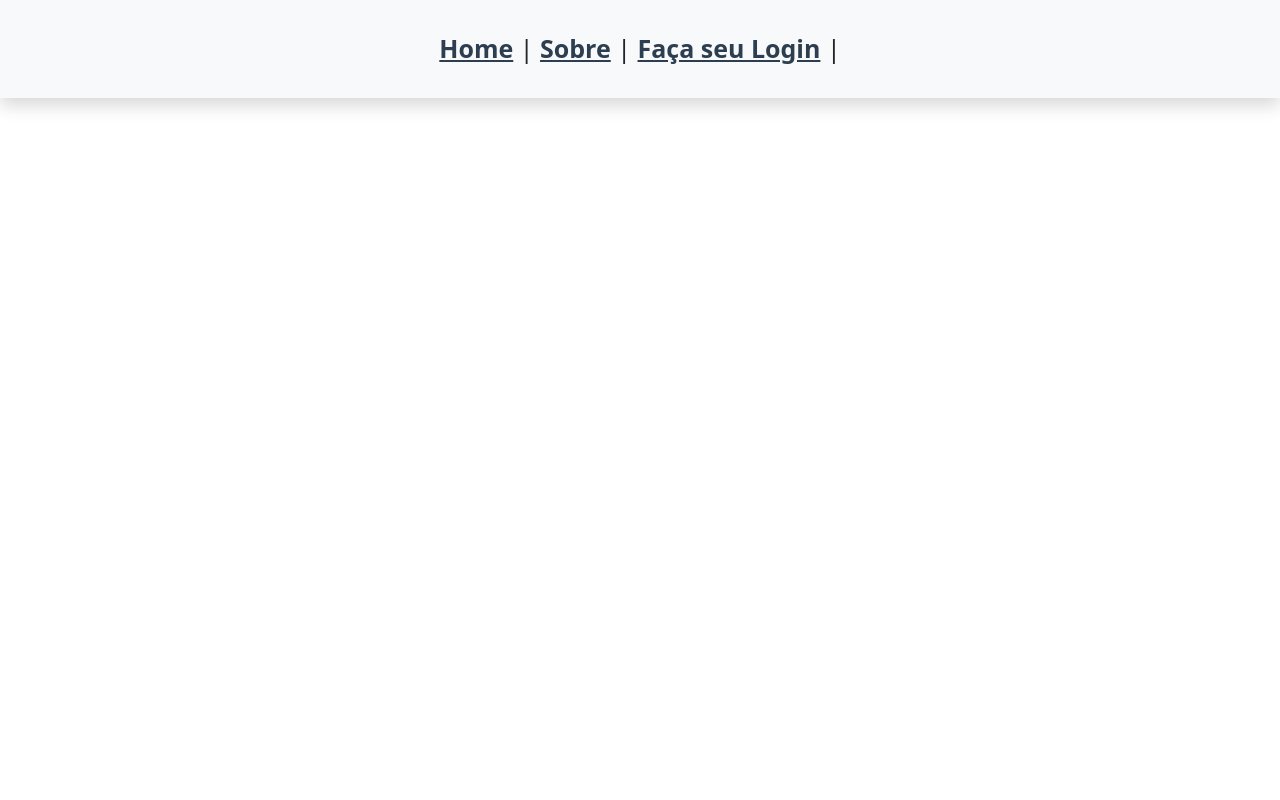
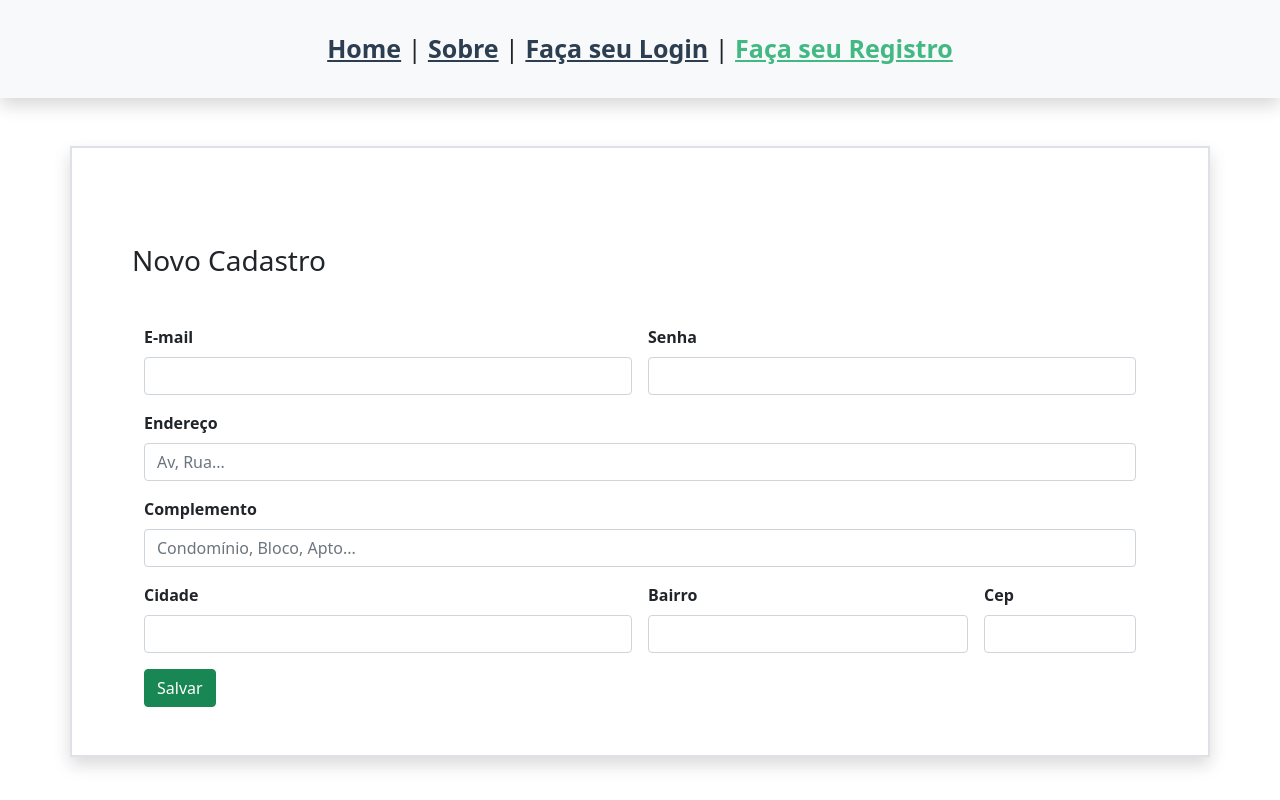
Before and after one commit to Victor-Potter/jukebox-front, a Vue app: page /register in a window 1280 px wide. Built offline with nearby package versions, Linux system fonts and the light colour scheme.

Commit message:
WIP.: view Register concluida. / projeto rodando.

```diff
--- a/src/App.vue
+++ b/src/App.vue
@@ -3,7 +3,7 @@
     <router-link to="/">Home</router-link> |
     <router-link to="/about">Sobre</router-link> |
     <router-link to="/login">Faça seu Login</router-link> |
-    <!-- <router-link to="/register">Faça seu Registro</router-link> -->
+    <router-link to="/register">Faça seu Registro</router-link>
   </div>
   <router-view/>
 </template>
--- a/src/components/HelloWorld.vue
+++ b/src/components/HelloWorld.vue
@@ -6,7 +6,7 @@
 
     <div id="content-home" class="container-fluid mt-5">
       <h5 id="content-home-h1">
-        Primeiro projeto da <strong>PttR Digital Agency</strong> em Vue.js com consumo em API REST.
+        Primeiro projeto da <strong>PttR Digital Agency</strong> com Vue.js e consumo em API.
       </h5>
       <p>
         Font-end .: Vue.js + Boostrap |
--- a/src/components/login/LoginComponent.vue
+++ b/src/components/login/LoginComponent.vue
@@ -41,7 +41,7 @@
                     <div class="container mt-4">
                     <button id="login-btn-submit" type="submit" class="btn btn-success">Sign in</button>
                     <hr>
-                    <a href="#">Faça seu cadastro aqui</a>
+                    <router-link to="/register">Faça seu Cadastro</router-link>
                     </div>
                 </form>
 
--- /dev/null
+++ b/src/components/register/RegisterComponent.vue
@@ -0,0 +1,75 @@
+<template>
+    <div id="main" class="container-fluid">
+
+        <div class="container mt-5 shadow border border-2">
+
+            <div class="container-fluid mt-5 p-5">
+                <h3>Novo Cadastro</h3>
+
+                <div class="container mt-5">
+
+                    <form class="row g-3 fw-bold">
+
+                        <div class="col-md-6">
+                            <label for="inputEmail4" class="form-label">E-mail</label>
+                            <input type="email" class="form-control">
+                        </div>
+
+                        <div class="col-md-6">
+                            <label for="inputPassword4" class="form-label">Senha</label>
+                            <input type="password" class="form-control">
+                        </div>
+
+                        <div class="col-12">
+                            <label for="inputAddress" class="form-label">Endereço</label>
+                            <input type="text" class="form-control" placeholder="Av, Rua...">
+                        </div>
+
+                        <div class="col-12">
+                            <label for="inputAddress2" class="form-label">Complemento</label>
+                            <input type="text" class="form-control" placeholder="Condomínio, Bloco, Apto...">
+                        </div>
+
+                        <div class="col-md-6">
+                            <label for="inputCity" class="form-label">Cidade</label>
+                            <input type="text" class="form-control" >
+                        </div>
+
+                        <div class="col-md-4">
+                            <label for="inputState" class="form-label">Bairro</label>
+                            <input type="text" class="form-control" >
+                        </div>
+
+                        <div class="col-md-2">
+                            <label for="inputZip" class="form-label">Cep</label>
+                            <input type="text" class="form-control">
+                        </div>
+                        <!-- <div class="col-12">
+                            <div class="form-check">
+                            <input class="form-check-input" type="checkbox">
+                            <label class="form-check-label" for="gridCheck">
+                                Check me out
+                            </label>
+                            </div>
+                        </div> -->
+                        <div class="col-12">
+                            <button type="submit" class="btn btn-success">Salvar</button>
+                        </div>
+                    </form>
+
+                </div>
+
+            </div>
+
+        </div>
+    </div>
+
+</template>
+
+<script>
+export default {
+    name: 'RegisterComponent',
+}
+</script>
+
+<style lang="scss" src="./register.scss" scoped />
--- a/src/router/index.js
+++ b/src/router/index.js
@@ -1,6 +1,7 @@
 import { createRouter, createWebHistory } from 'vue-router'
 import Home from '../views/Home.vue'
 import Login from '../views/Login.vue'
+import Register from '../views/Register.vue'
 
 const routes = [
   {
@@ -21,6 +22,11 @@ const routes = [
     name: 'Login',
     component: Login
   },
+  {
+    path: '/register',
+    name: 'Register',
+    component: Register
+  },
 ]
 
 const router = createRouter({
--- a/src/views/Home.vue
+++ b/src/views/Home.vue
@@ -8,7 +8,7 @@
             width="500" height="600">
     </div>
 
-    <HelloWorld msg="[Project Test] - Jukebox"/>
+    <HelloWorld msg="[Projeto Teste] - API REST"/>
 
   </div>
 
--- /dev/null
+++ b/src/views/Register.vue
@@ -0,0 +1,19 @@
+<template>
+    <div id="main" class="container-fluid">
+        <RegisterComponent />
+    </div>
+
+</template>
+
+<script>
+import RegisterComponent from '@/components/register/RegisterComponent.vue'
+
+export default {
+    name: 'Register',
+    components: {
+        RegisterComponent,
+    }
+}
+</script>
+
+<style lang="scss" src="@/components/register/register.scss" scoped />
```
Also changed, not shown: src/components/register/register.scss (added).
